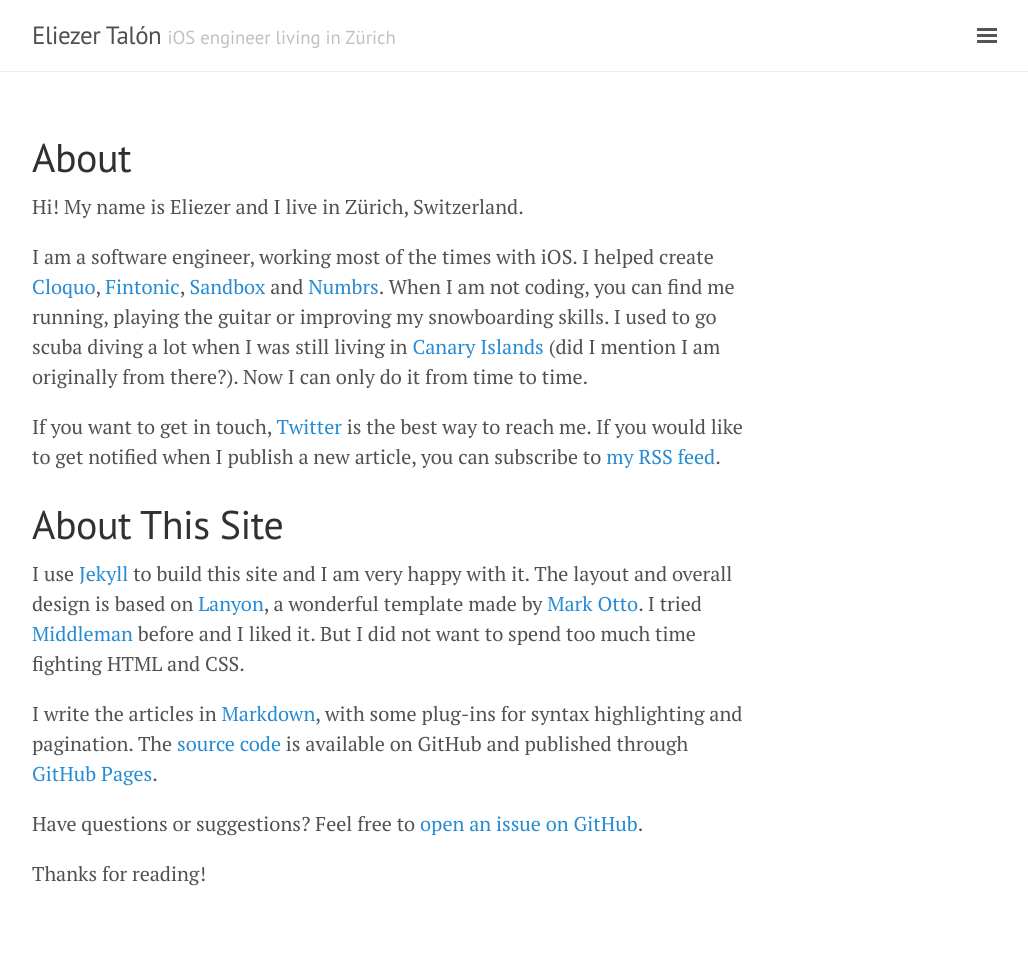
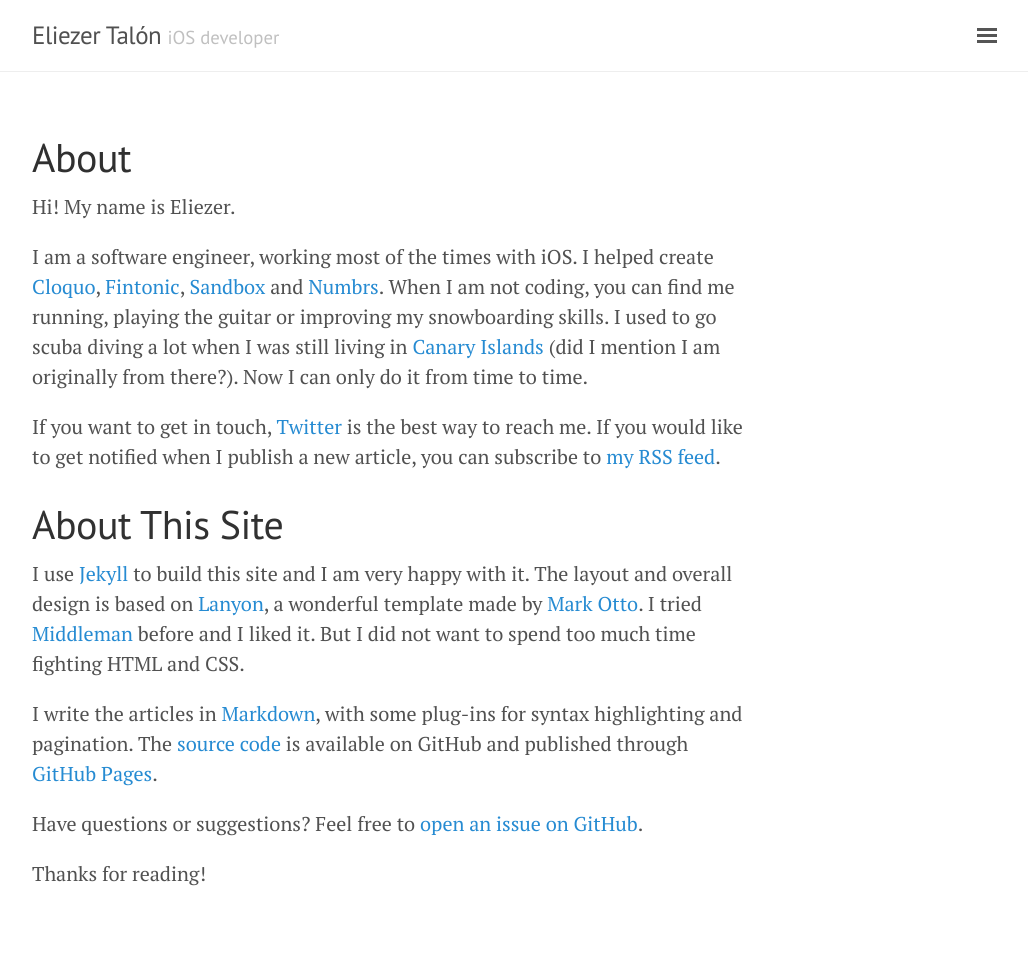
Before and after one commit to elitalon/elitalon.github.io, a Jekyll site: the page built from about.md, in a window 1280 px wide. Shown: the whole page, without its empty margins (248-1276 px from the left). Built offline with Jekyll 4.4.1, drawn with Linux system fonts in a browser that asks for light colours.

Commit message:
Remove location from bio

```diff
--- a/_config.yml
+++ b/_config.yml
@@ -21,8 +21,8 @@
 
 # Default content
 title:        "Eliezer Talón"
-tagline:      "iOS engineer living in Zürich"
-description:  "I am an iOS engineer, musician, runner, scuba diver and apprentice snowboarder. From Canary Islands, now living in Zürich. I write here mostly about software development."
+tagline:      "iOS developer"
+description:  "I am an software engineer from Canary Islands, working most of the time on iOS. Also a musician, runner, scuba diver and apprentice snowboarder. I write here mostly about software development."
 
 # About/contact
 author:
@@ -50,7 +50,7 @@
     scope:
       path: ""
     values:
-      description: "Eliezer Talón – iOS engineer living in Zürich"
+      description: "Eliezer Talón – iOS developer"
   -
     scope:
       path: ""
--- a/about.md
+++ b/about.md
@@ -2,7 +2,7 @@
 layout: page
 title: About
 ---
-Hi! My name is Eliezer and I live in Zürich, Switzerland.
+Hi! My name is Eliezer.
 
 I am a software engineer, working most of the times with iOS. I helped create [Cloquo](https://twitter.com/cloquo), [Fintonic](https://itunes.apple.com/es/app/fintonic-tus-finanzas-personales./id672220319?mt=8), [Sandbox](https://twitter.com/sandbox_network) and [Numbrs](https://itunes.apple.com/de/app/centralway-numbrs/id652918824?mt=8). When I am not coding, you can find me running, playing the guitar or improving my snowboarding skills. I used to go scuba diving a lot when I was still living in [Canary Islands](https://en.wikipedia.org/wiki/Canary_Islands) (did I mention I am originally from there?). Now I can only do it from time to time.
 
```
